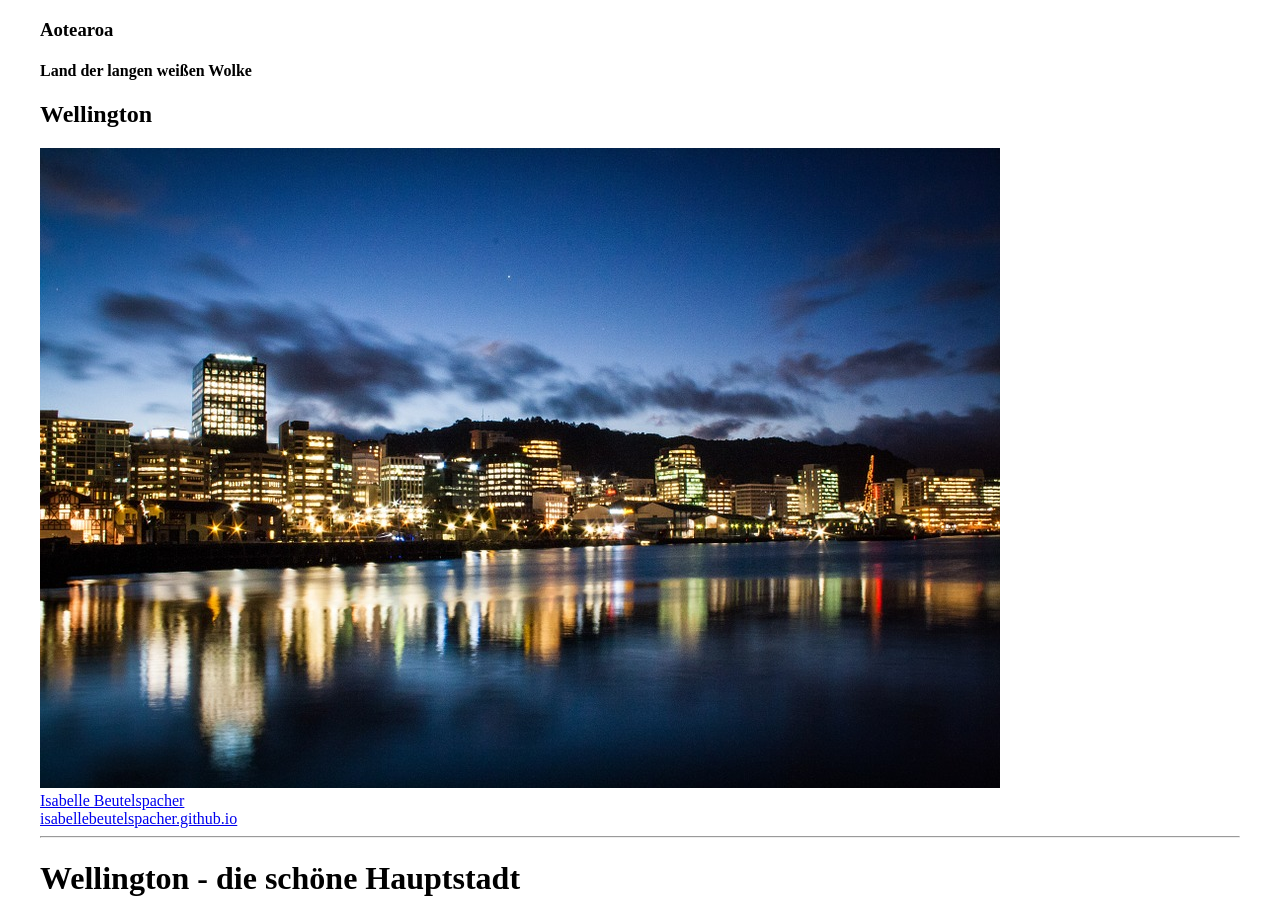
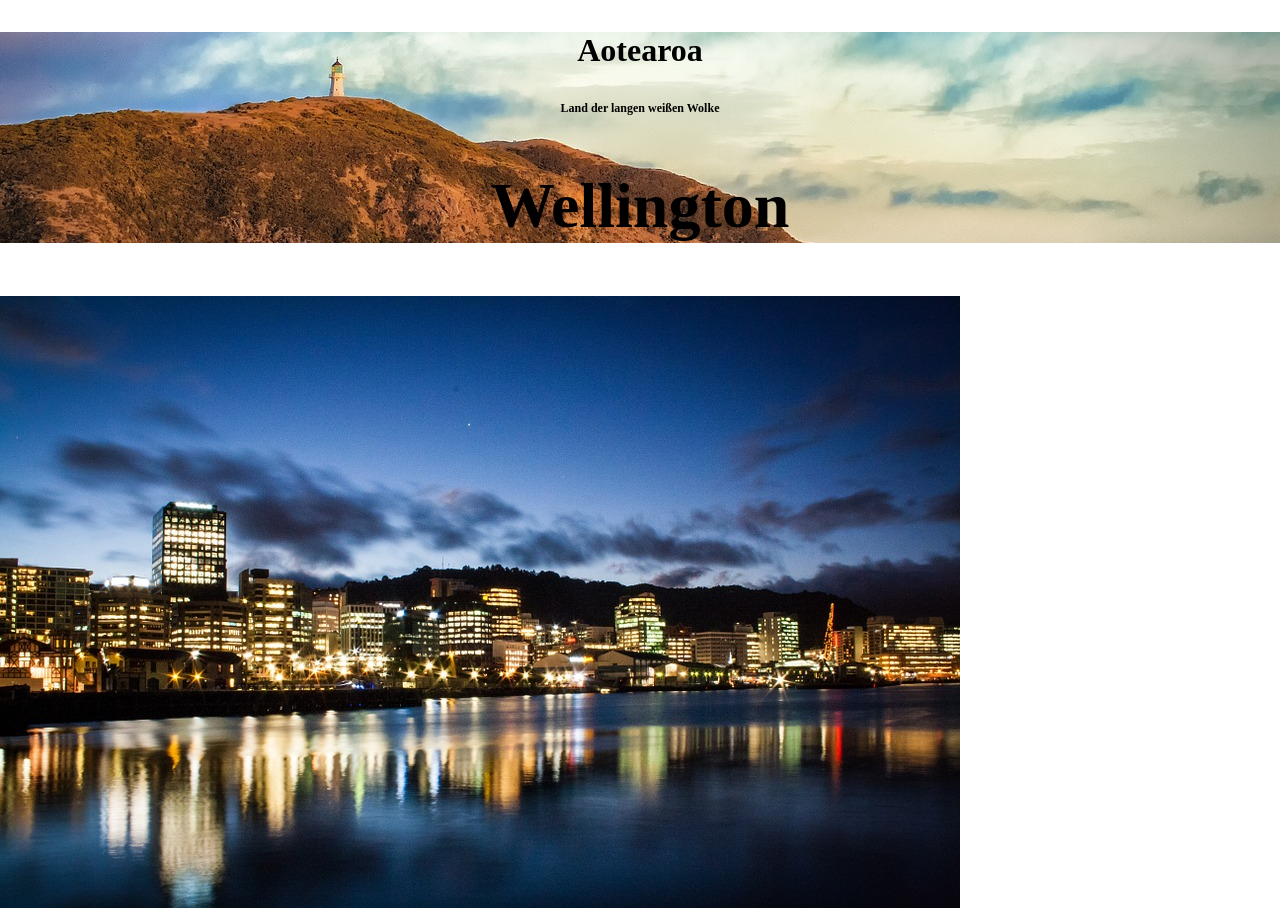
Before and after one commit to isabellebeutelspacher/isabellebeutelspacher.github.io, a plain HTML site: page nz/index.html in a window 1280 px wide. Shown: the top 908 px of the page. Drawn offline with Linux system fonts and the light colour scheme; files whose address does not match are found by name.

Commit message:
backgroundimages

```diff
--- a/nz/main.css
+++ b/nz/main.css
@@ -1,10 +1,18 @@
 body {
-    max-width: 1200px;
+    max-width: 1280px;
     margin: auto;
 }
 header {
-    text-align: centre;
+    text-align: center;
+    background-image: url("images/header.jpg");
+    background-position: 0 30%;
 }
-h2{
-    font-size; 4em;
+header h2 {
+    font-size: 4em;
 }
+header h3 {
+    font-size: 2em;
+}
+header h4 {
+    font-size: 0.75em;
+}
```
